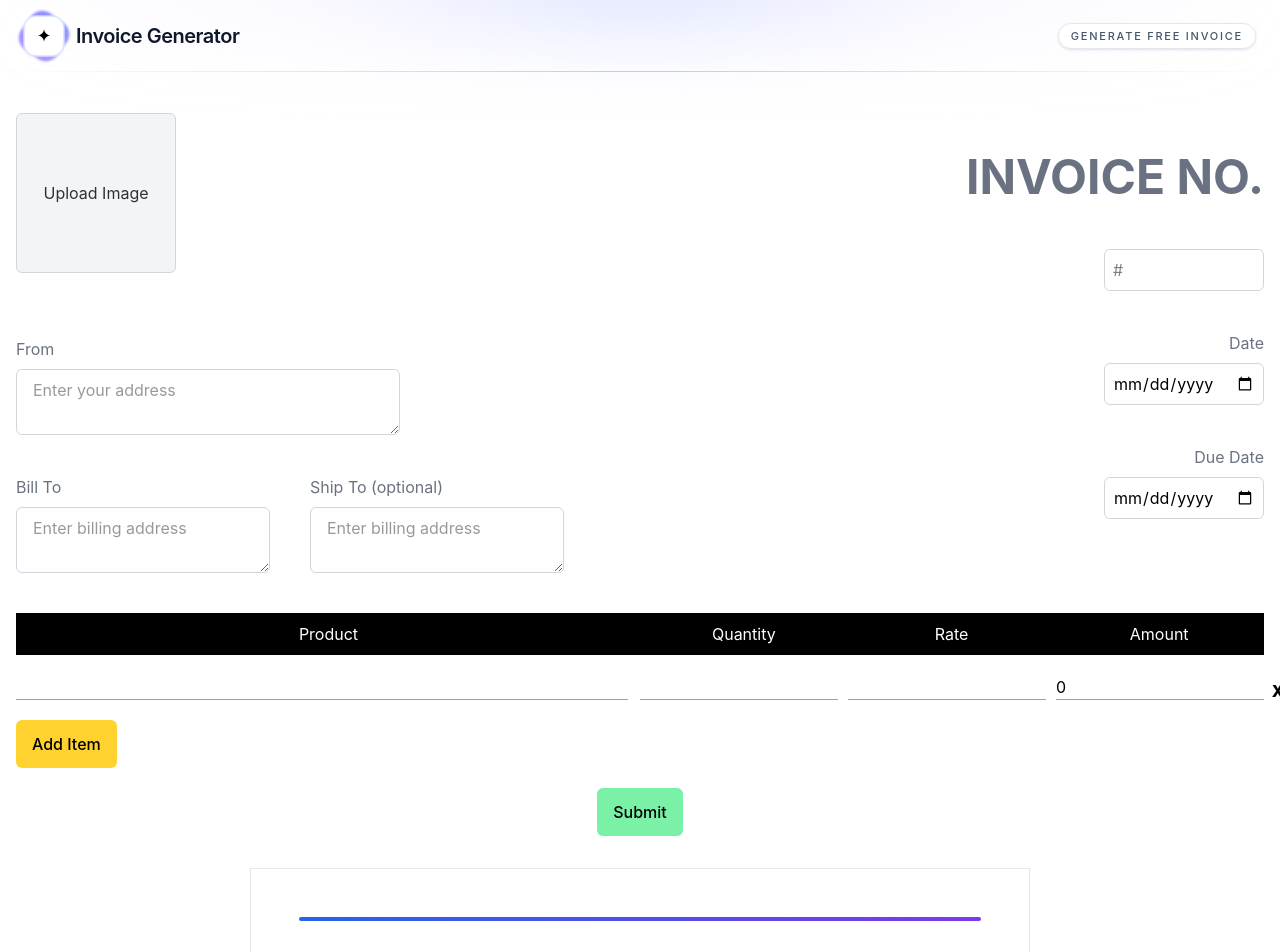
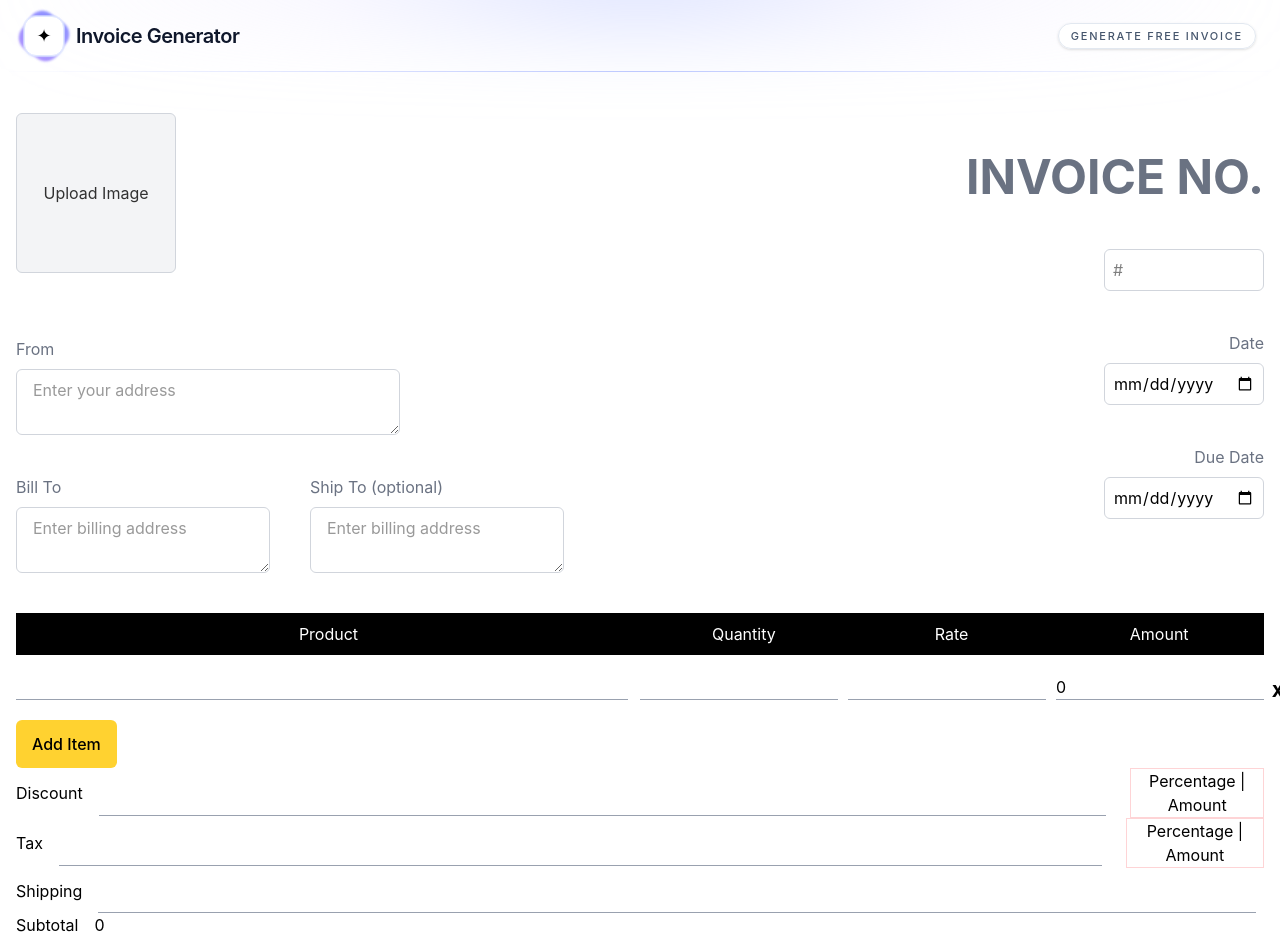
Before and after one commit to NikhilJosephK/invoice-generator, a Next.js app: page / in a window 1280 px wide. Shown: the top 952 px of the page. Built offline with nearby package versions, Linux system fonts and the light colour scheme.

Commit message:
Add discount, tax, and shipping input fields to InvoiceGeneratorPage; implement calculations for total after applying discounts, taxes, and shipping costs.

```diff
--- a/src/app/(frontend)/page.tsx
+++ b/src/app/(frontend)/page.tsx
@@ -10,6 +10,11 @@ export default function InvoiceGeneratorPage() {
   const [billToAddress, setBillToAddress] = useState<string>('')
   const [shipToAddress, setShipToAddress] = useState<string>('')
   const [invoiceNumber, setInvoiceNumber] = useState<string>('')
+  const [discount, setDiscount] = useState<any>()
+  const [isDiscountPercentage, setIsDiscountPercentage] = useState<any>(false)
+  const [tax, setTax] = useState<any>()
+  const [isTaxPercentage, setIsTaxPercentage] = useState<any>(false)
+  const [shipping, setShipping] = useState<any>()
   const [ImageObjectUrl, setImageObjectUrl] = useState<string | null>(null)
   const [date, setDate] = useState<string>('')
   const [dueDate, setDueDate] = useState<string>('')
@@ -31,6 +36,22 @@ export default function InvoiceGeneratorPage() {
       tableData,
       ImageObjectUrl,
     })
+
+    const total = tableData.reduce((acc, current) => {
+      return acc + current.amount
+    }, 0)
+
+    const totalAfterDiscount =
+      isDiscountPercentage && discount > 0 ? total - (total * discount) / 100 : total - discount
+
+    const totalAfterTax =
+      isTaxPercentage && tax > 0
+        ? totalAfterDiscount + (totalAfterDiscount * tax) / 100
+        : totalAfterDiscount + tax
+
+    const totalAfterShipping = totalAfterTax + shipping
+
+    console.log(totalAfterShipping)
   }, [
     fromAddress,
     billToAddress,
@@ -40,6 +61,11 @@ export default function InvoiceGeneratorPage() {
     dueDate,
     tableData,
     ImageObjectUrl,
+    discount,
+    isDiscountPercentage,
+    tax,
+    isTaxPercentage,
+    shipping,
   ])
 
   //
@@ -304,6 +330,62 @@ export default function InvoiceGeneratorPage() {
         >
           Add Item
         </button>
+        <div>
+          <div className="flex gap-4 items-center">
+            <label htmlFor="discount">Discount</label>
+            <input
+              type="number"
+              className="border-b border-gray-400 mx-2 w-[98%] ml-auto focus:outline-none pt-5"
+              onChange={(e) => {
+                setDiscount(Number(e.target.value))
+              }}
+            />
+            <button
+              className="min-w-24 border  border-red-500/20 cursor-pointer"
+              onClick={() => {
+                setIsDiscountPercentage((prev) => {
+                  return !prev
+                })
+              }}
+            >
+              Percentage | Amount
+            </button>
+          </div>
+          <div className="flex gap-4 items-center">
+            <label htmlFor="discount">Tax</label>
+            <input
+              type="number"
+              className="border-b border-gray-400 mx-2 w-[98%] ml-auto focus:outline-none pt-5"
+              onChange={(e) => {
+                setTax(Number(e.target.value))
+              }}
+            />
+            <button
+              className="min-w-24 border  border-red-500/20 cursor-pointer"
+              onClick={() => {
+                setIsTaxPercentage((prev) => {
+                  return !prev
+                })
+              }}
+            >
+              Percentage | Amount
+            </button>
+          </div>
+          <div className="flex gap-4 items-center">
+            <label htmlFor="discount">Shipping</label>
+            <input
+              type="number"
+              className="border-b border-gray-400 mx-2 w-[98%] ml-auto focus:outline-none pt-5"
+              onChange={(e) => {
+                setShipping(Number(e.target.value))
+              }}
+            />
+          </div>
+          <div className="flex gap-4 items-center">
+            <p>Subtotal</p>
+            <p>{tableData.reduce((acc: number, item: any) => acc + item.amount, 0)}</p>
+          </div>
+        </div>
         {/* submit button */}
       </div>
       <button
```
